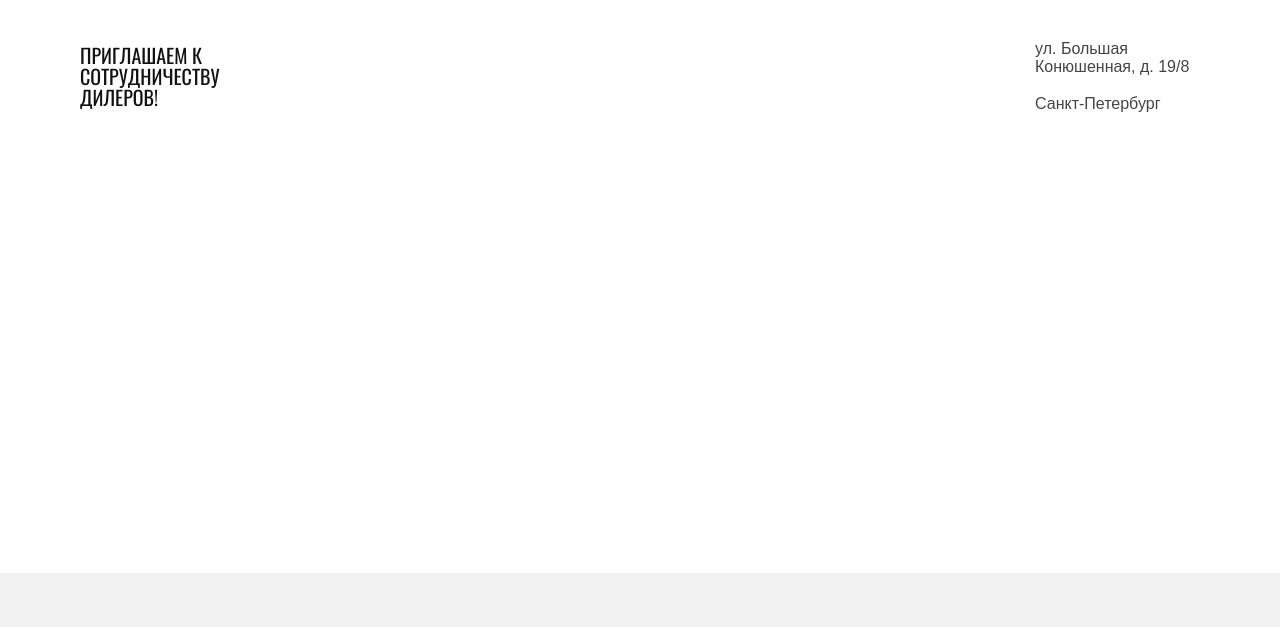
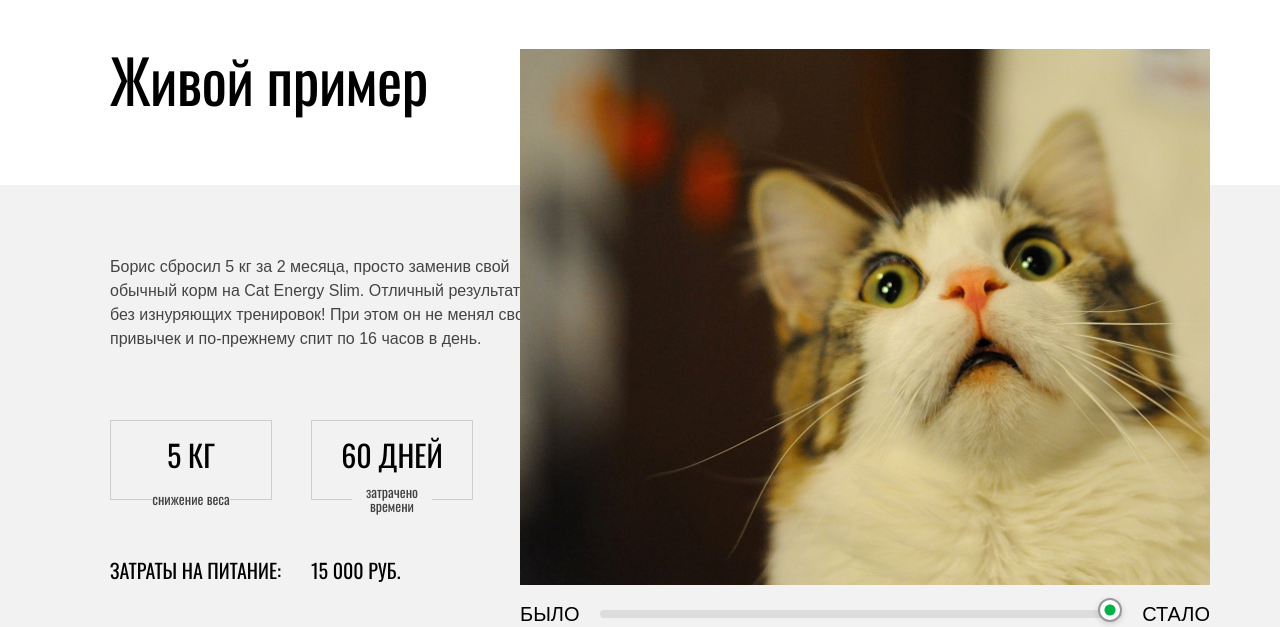
Before and after one commit to kovaaalex/catenergy, a plain HTML site: page index.html in a window 1280 px wide. Shown: the part 2241-2868 px from the top of the page. Drawn offline with Linux system fonts and the light colour scheme.

Commit message:
feat: add living example

```diff
--- a/index.html
+++ b/index.html
@@ -2,7 +2,7 @@
 <html lang="en">
 <head>
     <meta charset="UTF-8">
-    <meta name="viewport" content="width=Ё, initial-scale=1.0">
+    <meta name="viewport" content="width=device-width, initial-scale=1.0">
     <link rel="stylesheet" href="style.css">
     <title>Cat energy</title>
 </head>
@@ -42,7 +42,8 @@
                     <img src="./assets/images/weight/cat_back.svg" alt="cat" class="start__img">
                     <h3>похудение</h3>
                 </div>
-                    <p>Ваш кот весит больше собаки и почти утратил способность
+                <p>
+                    Ваш кот весит больше собаки и почти утратил способность
                     лазить по деревьям? Пора на диету! Cat Energy Slim поможет
                     вашему питомцу сбросить лишний вес.
                 </p>
@@ -60,7 +61,8 @@
                     <img src="./assets/images/weight/cat_back2.svg" alt="cat" class="start__img">
                     <h3>набор массы</h3>
                 </div>
-                    <p>Заработать авторитет среди дворовых котов и даже собак?
+                <p>
+                    Заработать авторитет среди дворовых котов и даже собак?
                     Серия Cat Energy Pro поможет вашему коту нарастить
                     необходимые мышцы!
                 </p>
@@ -106,6 +108,47 @@
                 </div>
             </div>
         </section>
+        <section id="living__example">
+            <h2 class="example__title">Живой пример</h2>
+            <div class="living__example__container">
+                <div class="living__info__block">
+                    <p class="example__description">
+                        Борис сбросил 5 кг за 2 месяца, просто заменив свой обычный корм на Cat Energy Slim.
+                        Отличный результат без изнуряющих тренировок! При этом он не менял своих привычек
+                        и по-прежнему спит по 16 часов в день.
+                    </p>
+                    <div class="stats">
+                        <div class="stats__container">
+                            <div class="stat__item">
+                                <span class="stat__value">5 КГ</span>
+                                <span class="stat__caption">снижение веса</span>
+                            </div>
+                            <p>Затраты на питание:</p>
+                        </div>
+                        <div class="stats__container">
+                            <div class="stat__item">
+                                <span class="stat__value">60 ДНЕЙ</span>
+                                <span class="stat__caption">затрачено времени</span>
+                            </div>
+                            <p>15 000 РУБ.</p>
+                        </div>
+                    </div>
+                </div>
+                <div class="comparison">
+                    <div class="comparison__container" id="comparisonContainer">
+                        <img src="./assets/images/beforeAfter/after.jpg" alt="Кот после" class="comparison__image image_after">
+                        <div class="comparison__overlay" id="comparisonOverlay">
+                            <img src="./assets/images/beforeAfter/before.jpg" alt="Кот до" class="comparison__image image_before">
+                        </div>
+                    </div>
+                    <div class="comparison__slider">
+                        <span>БЫЛО</span>
+                        <input type="range" id="comparisonSlider" class="slider" min="0" max="100" value="100" >
+                        <span>СТАЛО</span>
+                    </div>
+                </div>
+            </div>
+        </section>
         <div class="map__wrapper">
             <div class="map__address">
                 <h3>приглашаем к сотрудничеству дилеров!</h3>
@@ -132,6 +175,6 @@
         </div>
     </footer>
     <script src="https://api-maps.yandex.ru/2.1/?apikey=629ec311-d9fd-4932-adbe-6ffcf3463abd&lang=ru_RU"></script>
-    <script src='./script.js'></script>
+    <script src="./script.js"></script>
 </body>
 </html>
--- a/script.js
+++ b/script.js
@@ -16,3 +16,13 @@ ymaps.ready(function() {
 
         myMap.geoObjects.add(myPlacemark);
 });
+
+const slider = document.getElementById('comparisonSlider');
+const overlay = document.getElementById('comparisonOverlay');
+
+slider.addEventListener('input', (e) => {
+    const v = e.target.value;
+    overlay.style.width = `${v}%`;
+});
+
+overlay.style.width = `${slider.value}%`;
--- a/style.css
+++ b/style.css
@@ -104,10 +104,8 @@ h2 {
     color: #FFF;
     text-transform: uppercase;
     border: none;
-    letter-spacing: 0%;
+    letter-spacing: 0px;
 }
-
-
 
 footer {
     display: flex;
@@ -250,6 +248,144 @@ footer .academy__logo {
     line-height: 280px;
     color: #F2F2F2;
     z-index: -1;
+}
+#living__example {
+     position: relative;
+}
+.example__title {
+    margin: 69px 0 76px 110px;
+}
+.living__example__container {
+    background-color: #F2F2F2;
+    padding: 70px 0 75px 110px;
+}
+.example__description {
+    max-width: 436px;
+    font-size: 16px;
+    line-height: 24px;
+    font-weight: 400;
+    font-family: 'Arial';
+    color: #444444;
+}
+.stats {
+    margin: 69px 0 75px 0;
+    display: flex;
+    gap: 30px;
+}
+.stats__container {
+    width: auto;
+    display: flex;
+    flex-direction: column;
+    justify-content: center;
+    gap: 55px;
+}
+.stat__item {
+    width: 162px;
+    text-align: center;
+    padding: 15px 0 25px 0;
+    position: relative;
+    border: 1px solid #CDCDCD;
+}
+.stat__value {
+    font-size: 30px;
+    line-height: 37px;
+}
+.stat__caption {
+    position: absolute;
+    bottom: 0;
+    left: 50%;
+    transform: translate(-50%, 50%);
+    background-color: #F2F2F2;
+    z-index: 1;
+    color: #444444;
+    text-transform: lowercase;
+    font-size: 14px;
+    line-height: 14px;
+}
+.stats__container {
+    font-size: 20px;
+    text-transform: uppercase;
+}
+.comparison {
+    position: absolute;
+    top: 0;
+    right: 70px;
+    width: 690px;
+    font-family: Arial, sans-serif;
+}
+.comparison__container {
+    position: relative;
+    width: 100%;
+    height: 536px;
+    overflow: hidden;
+}
+.comparison__image {
+    position: absolute;
+    top: 0;
+    left: 0;
+    width: 100%;
+    height: 100%;
+    object-fit: cover;
+    user-select: none;
+    pointer-events: none;
+}
+.image_after {
+    z-index: 1;
+    object-position: center center;
+}
+.comparison__overlay {
+    position: absolute;
+    top: 0;
+    left: 0;
+    width: 100%;
+    height: 100%;
+    overflow: hidden;
+    z-index: 2;
+}
+.image_before {
+    object-position: left center;
+}
+.comparison__slider {
+    display: flex;
+    justify-content: center;
+    align-items: center;
+    gap: 20px;
+    margin-top: 14px;
+}
+.comparison__slider span {
+    font-size: 20px;
+    line-height: 30px;
+}
+.slider {
+    -webkit-appearance: none;
+    width: 80%;
+    height: 8px;
+    border-radius: 6px;
+    background: #ddd;
+    outline: none;
+    cursor: pointer;
+}
+.slider::-webkit-slider-thumb {
+    -webkit-appearance: none;
+    width: 24px;
+    height: 24px;
+    border-radius: 50%;
+    background:
+        radial-gradient(circle at center, #00b347 5px, transparent 6px),
+        #fff;
+    border: 2px solid #999;
+    box-shadow: 0 2px 6px rgba(0, 0, 0, 0.15);
+    margin-top: -8px;
+}
+.slider::-moz-range-thumb {
+    width: 24px;
+    height: 24px;
+    border-radius: 50%;
+    background:
+        radial-gradient(circle at center, #00b347 5px, transparent 6px),
+        #fff;
+    border: 2px solid #999;
+    box-shadow: 0 2px 6px rgba(0, 0, 0, 0.15);
 }
 @media (max-width: 1439px) {
     header {
```
Also changed, not shown: assets/images/beforeAfter/after.jpg (added), assets/images/beforeAfter/before.jpg (added). Lines whose indentation alone changed are shown as unchanged.
